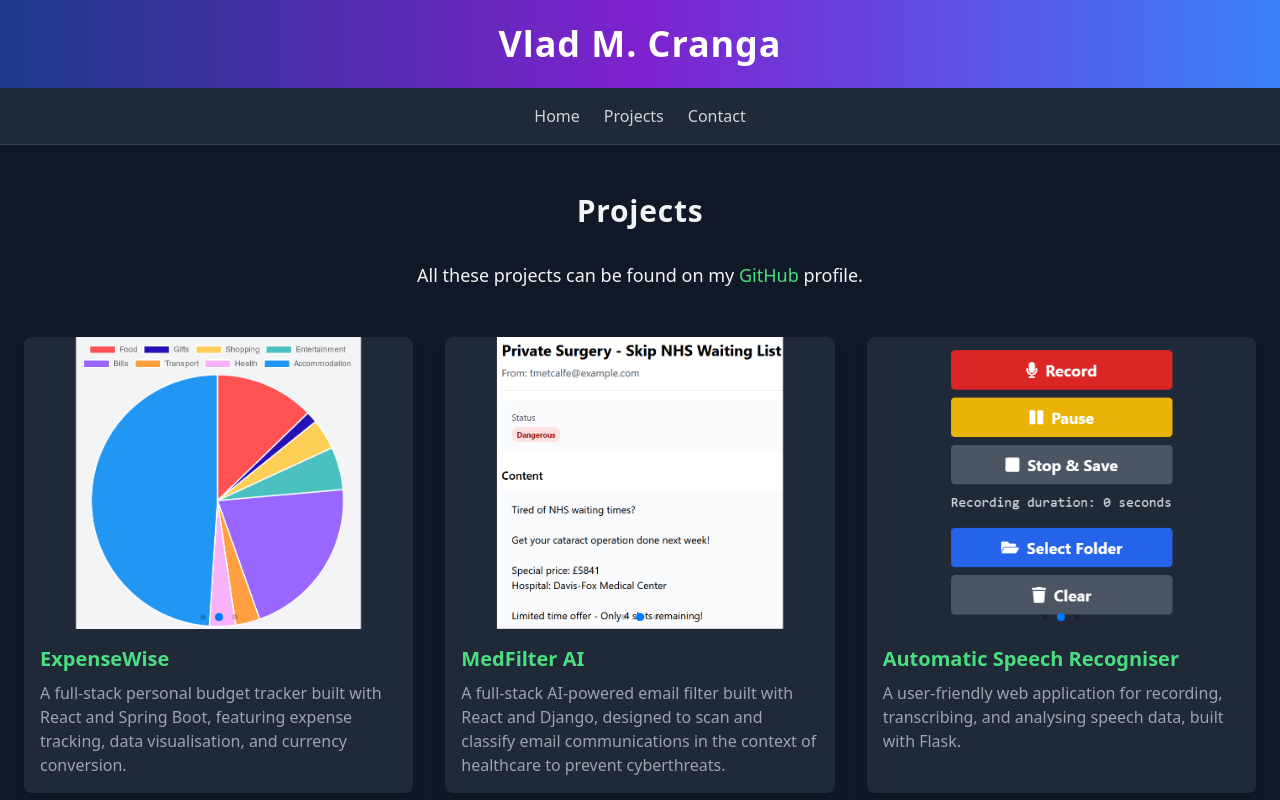
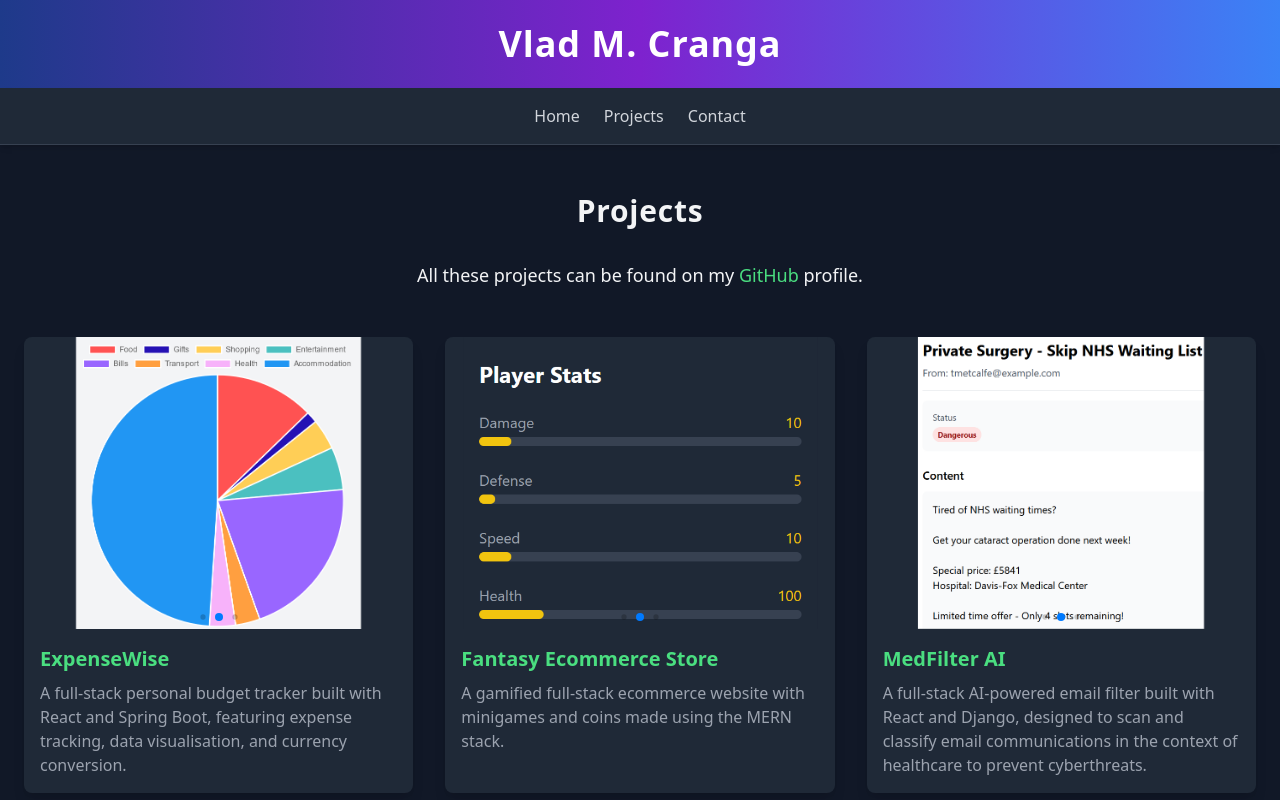
Before and after one commit to vladcranga/vladcranga.github.io, a website: page projects.html in a window 1280 px wide. Shown: the top 800 px of the page. Drawn offline with nearby package versions, Linux system fonts and the light colour scheme.

Commit message:
Add fantasy ecommerce store to projects page

```diff
--- a/projects.html
+++ b/projects.html
@@ -64,6 +64,34 @@
                         <p class="text-gray-400 text-base mt-2">
                             A full-stack personal budget tracker built with React and Spring Boot, featuring expense
                             tracking, data visualisation, and currency conversion.
+                        </p>
+                    </div>
+                </a>
+            </div>
+
+            <div class="bg-gray-800 rounded-lg shadow-lg hover:shadow-xl transition duration-400">
+                <a href="https://github.com/vladcranga/ecommerce-game" target="_blank">
+                    <div class="swiper mySwiper aspect-[4/3] rounded-t-lg overflow-hidden">
+                        <div class="swiper-wrapper">
+                            <div class="swiper-slide">
+                                <img src="attachments/game_64.png" alt="Ecommerce Game 64"
+                                    class="w-full h-full object-contain">
+                            </div>
+                            <div class="swiper-slide">
+                                <img src="attachments/player_stats.png" alt="Ecommerce Player Stats"
+                                    class="w-full h-full object-contain">
+                            </div>
+                            <div class="swiper-slide">
+                                <img src="attachments/store_item.png" alt="Ecommerce Store Item"
+                                    class="w-full h-full object-contain">
+                            </div>
+                        </div>
+                        <div class="swiper-pagination"></div>
+                    </div>
+                    <div class="p-4">
+                        <h3 class="text-xl font-bold text-green-400">Fantasy Ecommerce Store</h3>
+                        <p class="text-gray-400 text-base mt-2">
+                             A gamified full-stack ecommerce website with minigames and coins made using the MERN stack.
                         </p>
                     </div>
                 </a>
```
Also changed, not shown: attachments/game_64.png (added), attachments/player_stats.png (added), attachments/store_item.png (added).
